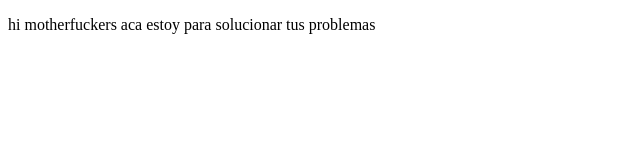
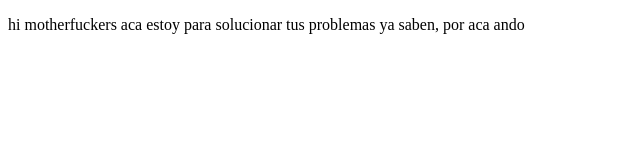
Before and after one commit to rodrigoveliz/proyectodemocursoprework, a plain HTML site: page index.html in a window 1280 px wide. Shown: the whole page, without its empty margins (0-640 px from the left). Drawn offline with Linux system fonts and the light colour scheme.

Commit message:
cambios sitio

```diff
--- a/index.html
+++ b/index.html
@@ -8,7 +8,7 @@
 </head>
 <body>
     <p>
-        hi motherfuckers aca estoy para solucionar tus problemas
+        hi motherfuckers aca estoy para solucionar tus problemas ya saben, por aca ando
     </p>
 
 </body>
```
